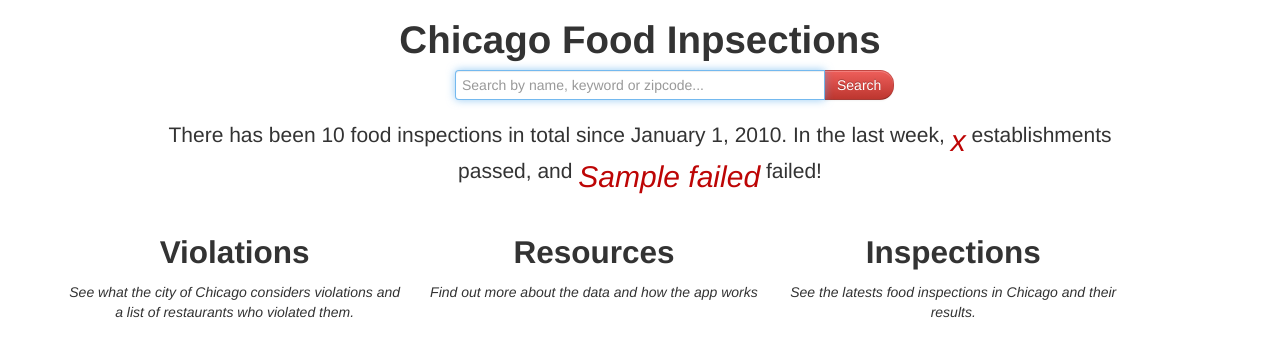
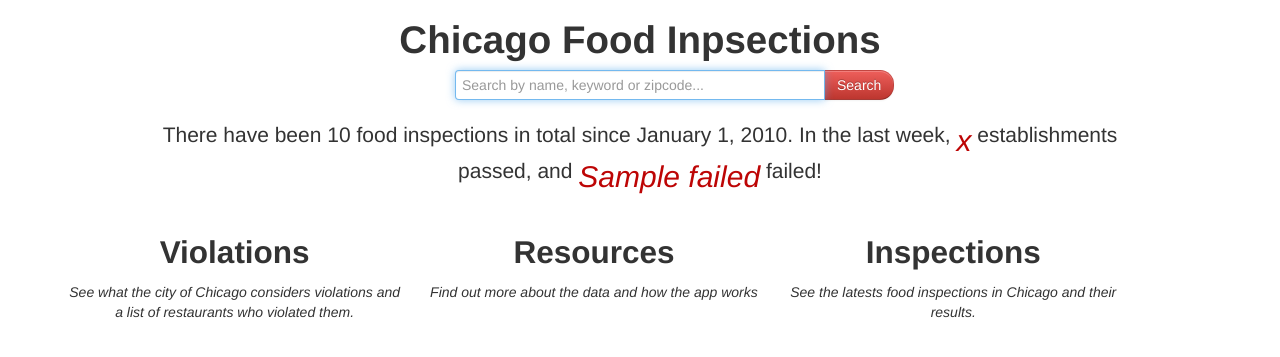
Before and after one commit to vivelohoy/foodinspections, a Flask app: template inspections/templates/home/home.html in a window 1280 px wide. Shown: the top 357 px of the page. Run offline with Flask 2, Linux system fonts and the light colour scheme; the template is opened without the code that fills it: most values are stand-ins (such as "Sample title", 1, 10 or a date in 2020).

Commit message:
Spelling error fix

```diff
--- a/inspections/templates/home/home.html
+++ b/inspections/templates/home/home.html
@@ -17,7 +17,8 @@
         </div>
     </form>
     <div id="home-p">
-        <p class="lead">There has been {{ total }} food inspections in total since January 1, 2010. In the last week, <a href="/inspections#passed"><i class="i-icon">{{ passed }}</i></a> establishments passed, and <a href="inspections#failed"><i class="i-icon">{{ failed }}</i></a> failed!</p>
+        <p class="lead">There have been {{ total }} food inspections in total since January 1, 2010. In the last week, <a href="/inspections#passed"><i class="i-icon">{{ passed }}</i></a> establishments passed, and <a href="inspections#failed"><i class="i-icon">{{ failed }}</i></a> failed!</p>
+
     </div>
 
 </div>
```
